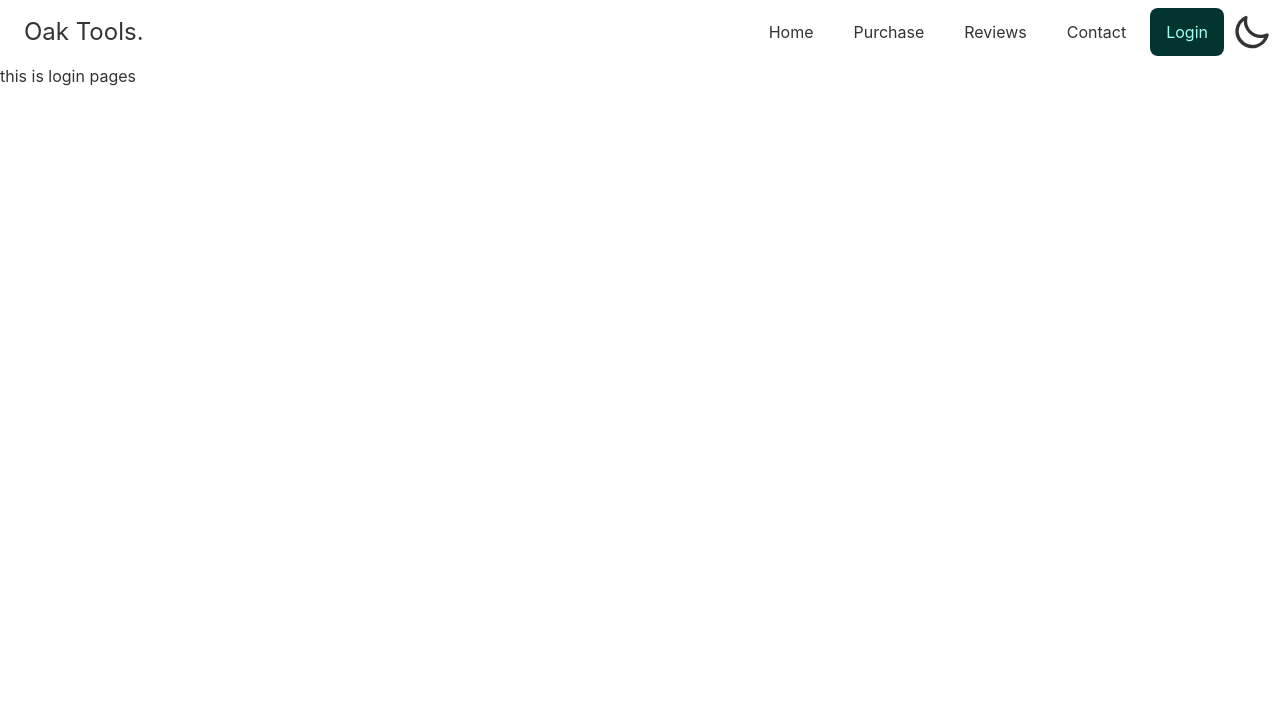
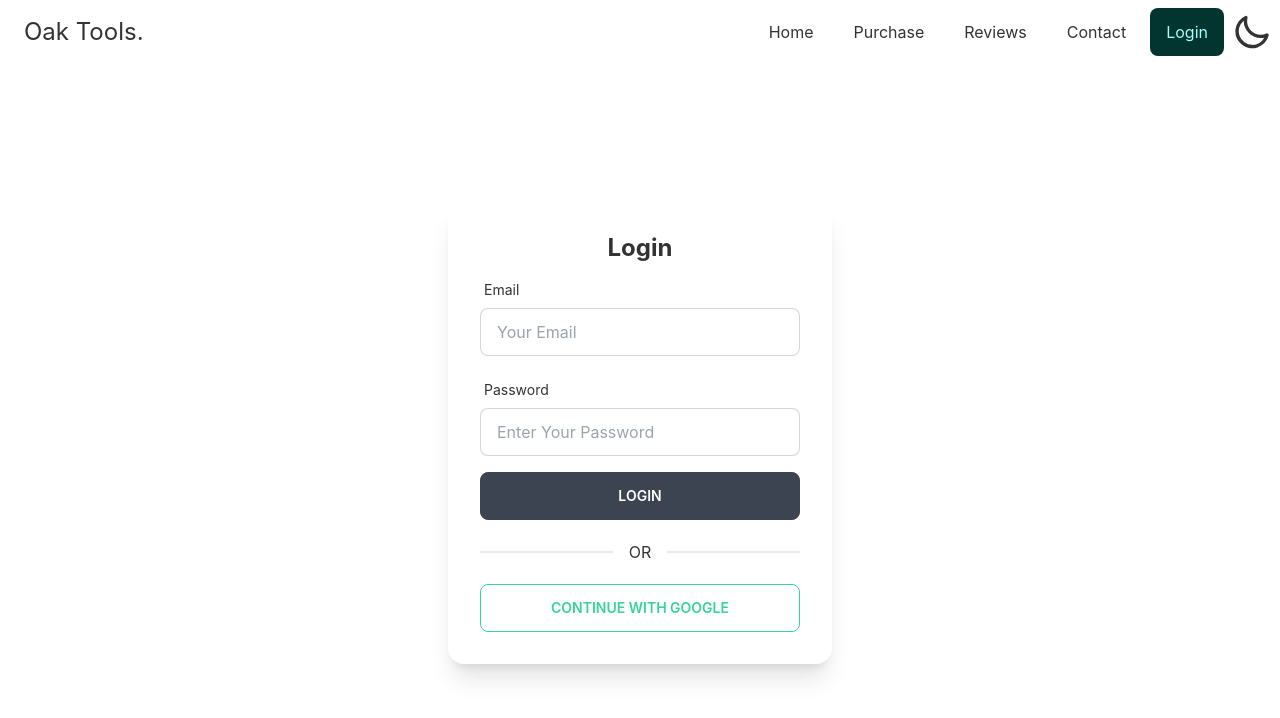
Before and after one commit to Nuruzzamanshah/manufacturer-website-client, a React (Create React App) app: page /login in a window 1280 px wide. Shown: the top 718 px of the page. Built offline with nearby package versions, Linux system fonts and the light colour scheme; no server answers.

Commit message:
login page added

```diff
--- a/package.json
+++ b/package.json
@@ -11,6 +11,7 @@
     "react": "^18.1.0",
     "react-dom": "^18.1.0",
     "react-firebase-hooks": "^5.0.3",
+    "react-hook-form": "^7.31.2",
     "react-router-dom": "^6.3.0",
     "react-scripts": "5.0.1",
     "usestate": "^1.1.3",
--- a/src/pages/Login.js
+++ b/src/pages/Login.js
@@ -1,9 +1,102 @@
 import React from 'react';
+import auth from './../firebase.init';
+import { useSignInWithEmailAndPassword, useSignInWithGoogle } from 'react-firebase-hooks/auth';
+import { useForm } from "react-hook-form";
 
 const Login = () => {
+    const [signInWithGoogle, gUser, gLoading, gError] = useSignInWithGoogle(auth);
+    const { register, formState: { errors }, handleSubmit } = useForm();
+
+    const [
+        signInWithEmailAndPassword,
+        user,
+        loading,
+        error,
+      ] = useSignInWithEmailAndPassword(auth);
+
+      let SignInError;
+
+    if(loading || gLoading){
+        return <button class="btn loading">loading</button>
+    }
+    if(error || gError){
+        SignInError= <p>{error?.message || gError?.message}</p>
+    }
+    if(gUser){
+        console.log(gUser);
+    }
+    const onSubmit = data => {
+        console.log(data)
+        signInWithEmailAndPassword(data.email, data.password);
+    };
     return (
-        <div>
-            <h2>this is login pages</h2>
+        <div className='flex h-screen justify-center items-center'>
+            <div className="card w-96 bg-base-100 shadow-xl">
+                <div className="card-body">
+                    <h2 className="text-center text-2xl font-bold">Login</h2>
+                    <form onSubmit={handleSubmit(onSubmit)}>
+
+                        <div className="form-control w-full max-w-xs">
+                            <label className="label">
+                                <span className="label-text">Email</span>
+                            </label>
+                            <input
+                                type="email"
+                                placeholder="Your Email"
+                                className="input input-bordered w-full max-w-xs"
+                                {...register("email", {
+                                    required: {
+                                        value: true,
+                                        message: 'Email is Required'
+                                    },
+                                    pattern: {
+                                        value: /[a-z0-9]+@[a-z]+\.[a-z]{2,3}/,
+                                        message: 'Provide a valid Email'
+                                    }
+                                })}
+                            />
+                    <label className="label">
+                        {errors.email?.type === 'required' && <span className="label-text-alt text-red-500">{errors.email.message}</span>}
+                        {errors.email?.type === 'pattern' && <span className="label-text-alt text-red-500">{errors.email.message}</span>}
+
+                    </label>
+                    </div>
+
+
+                    <div className="form-control w-full max-w-xs">
+                    <label className="label">
+                        <span className="label-text">Password</span>
+                    </label>
+                    <input type="password"
+                    placeholder="Enter Your Password"
+                    className="input input-bordered w-full max-w-xs"
+                    {...register("password", {
+                                    required: {
+                                        value: true,
+                                        message: 'Password is Required'
+                                    },
+                                    minLength: {
+                                        value: 6,
+                                        message: 'Must be 6 characters or longer'
+                                    }
+                                })}
+                     />
+                    <label className="label">
+                        {errors.password?.type === 'required' && <span className="label-text-alt text-red-500">{errors.password.message}</span>}
+                        {errors.password?.type === 'minLength' && <span className="label-text-alt text-red-500">{errors.password.message}</span>}
+
+                    </label>
+                    </div>
+                        {SignInError}
+                        <input className='btn w-full max-w-xs text-white' type="submit" value="Login" />
+                    </form>
+                    <div class="divider">OR</div>
+                    <button
+                     onClick={() => signInWithGoogle()}
+                     class="btn btn-outline btn-success"
+                     >Continue with Google</button>
+                </div>
+            </div>
         </div>
     );
 };
```
Also changed, not shown: 1 other file (tests, documents, lock files or other folders).
